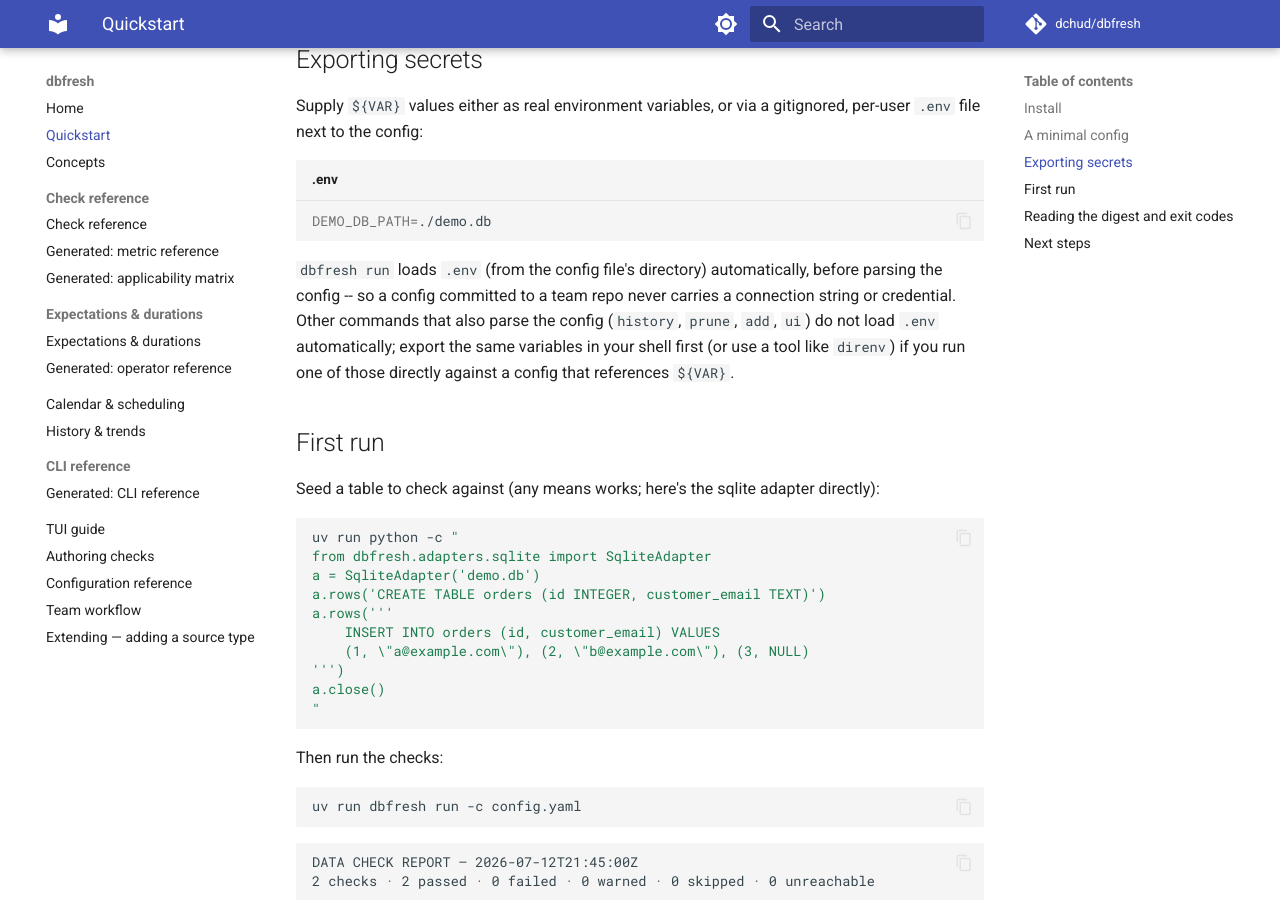
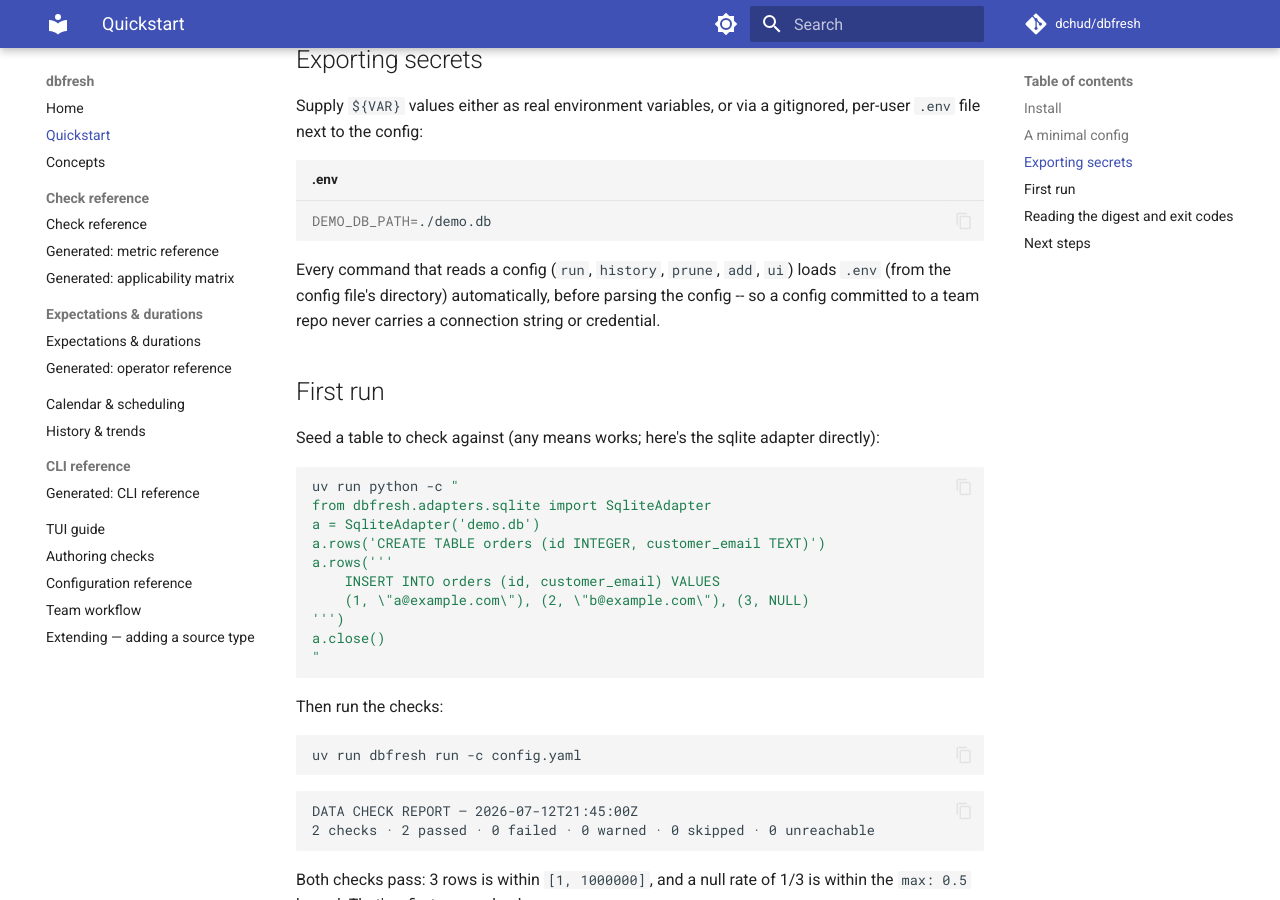
Before and after one commit to dchud/dbfresh, an MkDocs documentation site: the page built from docs/quickstart.md, in a window 1280 px wide and 900 px high, scrolled down 1264 px. Built offline with MkDocs 1.6.1 and Material for MkDocs 9.7.7, drawn with Linux system fonts in a browser that asks for light colours; comment, search, counter and statistics services are not loaded.

Commit message:
Fix stale docs claims about .env loading, dialects, and the TUI wizard
quickstart.md and configuration.md said only `dbfresh run` loads .env;
every config-reading command does. configuration.md also said SQL
Server and Databricks dialects were ahead of their live adapters --
both adapters have since shipped. history.md said vs_previous could
combine with a static bound, contradicting the one-expectation-per-check
rule. team-workflow.md and authoring-checks.md said the TUI's Configure
screen asks which included file receives a proposed check; it resolves
the target automatically instead, only the CLI wizard prompts.

````diff
--- a/docs/quickstart.md
+++ b/docs/quickstart.md
@@ -63,13 +63,10 @@ gitignored, per-user `.env` file next to the config:
 DEMO_DB_PATH=./demo.db
 ```
 
-`dbfresh run` loads `.env` (from the config file's directory) automatically,
-before parsing the config -- so a config committed to a team repo never
-carries a connection string or credential. Other commands that also parse
-the config (`history`, `prune`, `add`, `ui`) do not load `.env`
-automatically; export the same variables in your shell first (or use a tool
-like `direnv`) if you run one of those directly against a config that
-references `${VAR}`.
+Every command that reads a config (`run`, `history`, `prune`, `add`, `ui`)
+loads `.env` (from the config file's directory) automatically, before
+parsing the config -- so a config committed to a team repo never carries a
+connection string or credential.
 
 ## First run
 
````
Also changed, not shown: docs/authoring-checks.md (+6 -4 lines), docs/configuration.md (+5 -7 lines), docs/history.md (+1 -1 lines), docs/team-workflow.md (+5 -3 lines).
